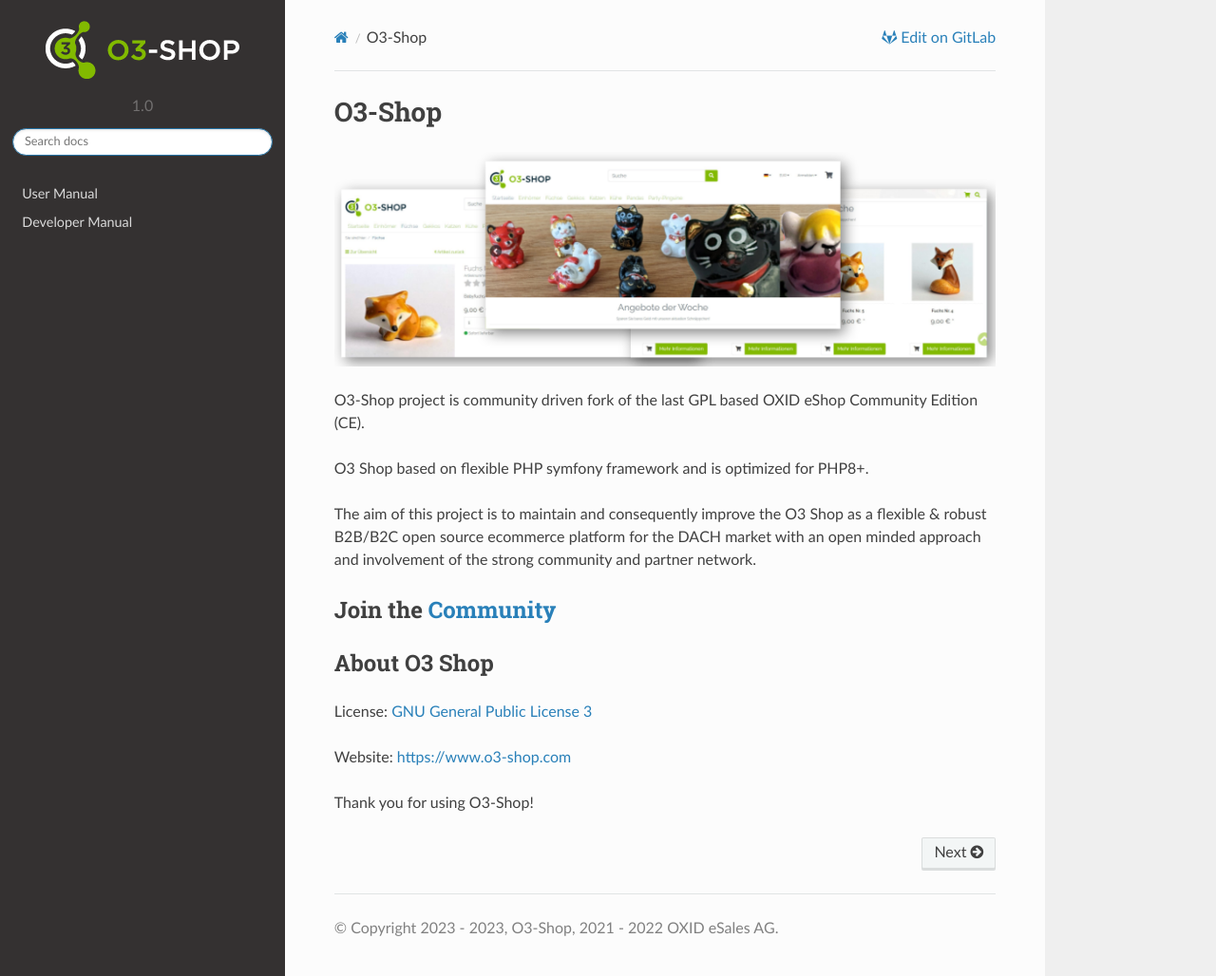
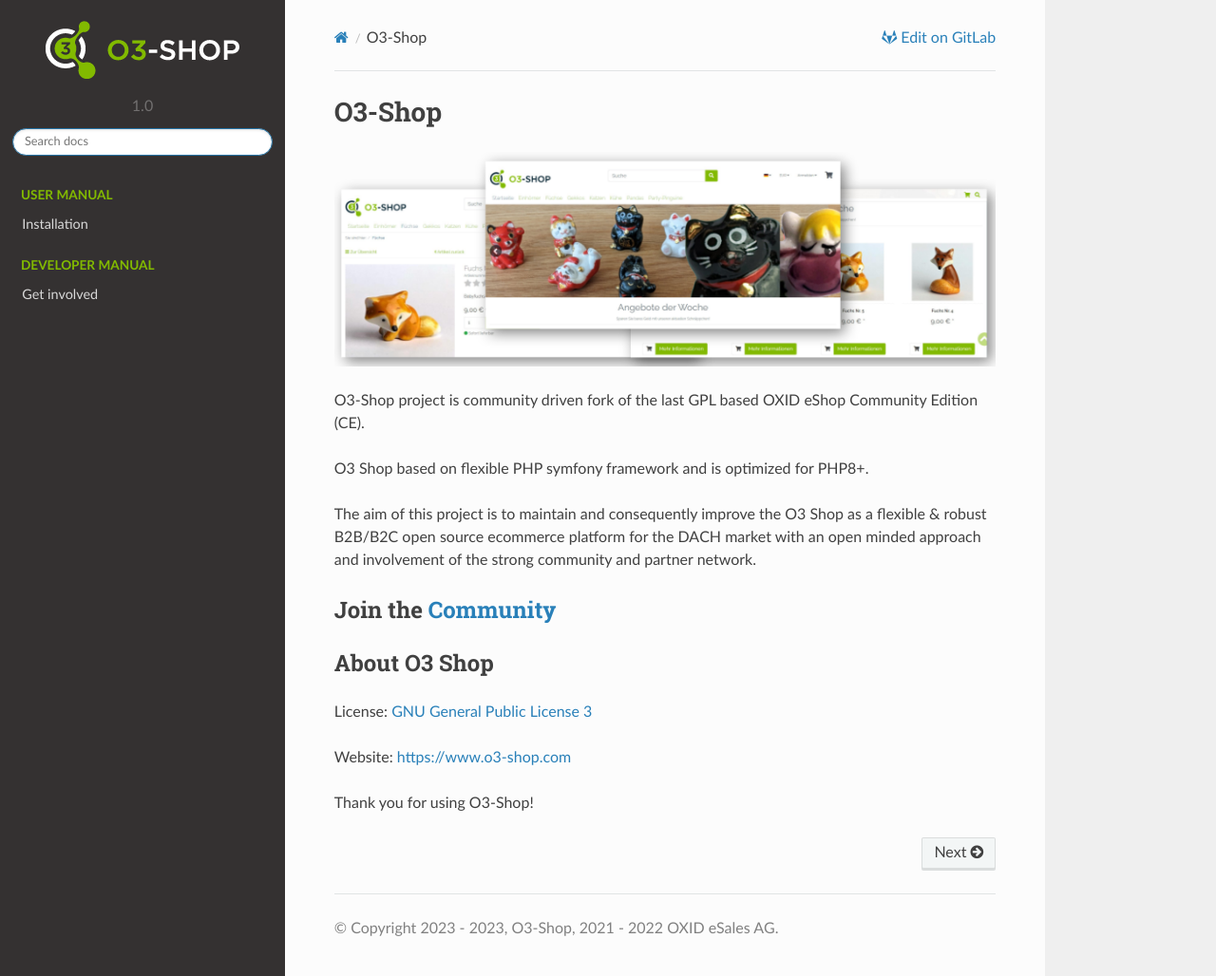
Before and after one commit to o3-shop/o3-documentation, a Sphinx documentation site: the page built from source/index.md, in a window 1280 px wide and 1028 px high. Shown: the whole window at 95% size. Built offline with Sphinx 7.4.7 and the Read the Docs theme 2.0.0, drawn with Linux system fonts in a browser that asks for light colours.

Commit message:
remove 1st navigation layer to keep structure flat

````diff
--- /dev/null
+++ b/source/_static/css/o3.css
@@ -0,0 +1,7 @@
+.wy-menu .caption-text {
+    color: #82BA00;
+}
+
+.wy-menu-vertical a:active {
+    background-color: #82BA00;
+}
--- a/source/conf.py
+++ b/source/conf.py
@@ -37,9 +37,9 @@ myst_enable_extensions = ["colon_fence"]
 
 html_logo = 'assets/logo_light.png'
 html_favicon = 'assets/favicon.ico'
-# html_css_files = [
-#     'css/o3.css',
-# ]
+html_css_files = [
+    'css/o3.css',
+]
 
 html_context = {
     'current_version': '1.0',
--- a/source/index.md
+++ b/source/index.md
@@ -1,12 +1,14 @@
 ```{toctree}
 :maxdepth: 1
 :hidden:
-User Manual <user/index>
+:caption: User Manual
+Installation <user/installation/index>
 ```
 ```{toctree}
 :maxdepth: 1
 :hidden:
-Developer Manual <developer/index>
+:caption: Developer Manual
+Get involved <developer/GetInvolved>
 ```
 
 # O3-Shop
````
Also changed, not shown: source/developer/index.md (deleted, +0 -6 lines), source/user/index.md (deleted, +0 -6 lines), source/developer/GetInvolved.md (line endings or trailing spaces), 1 other file.
